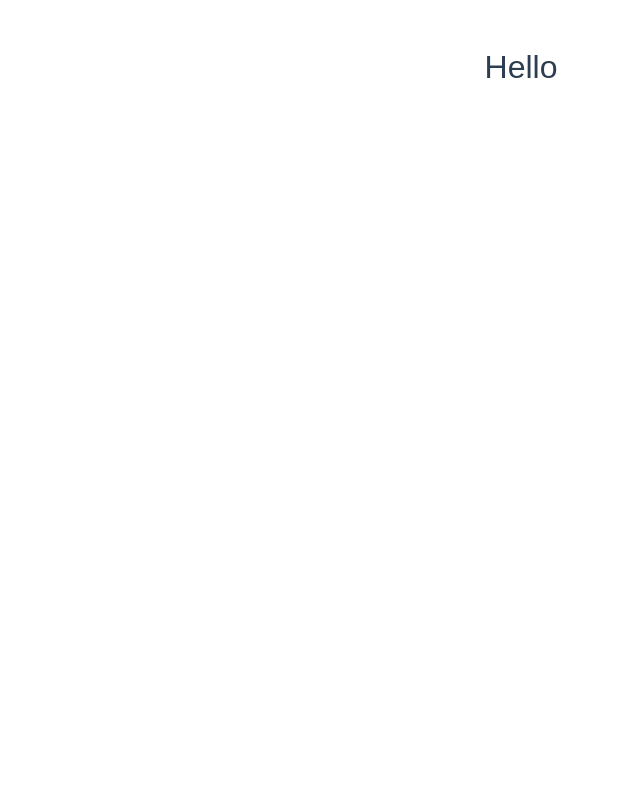
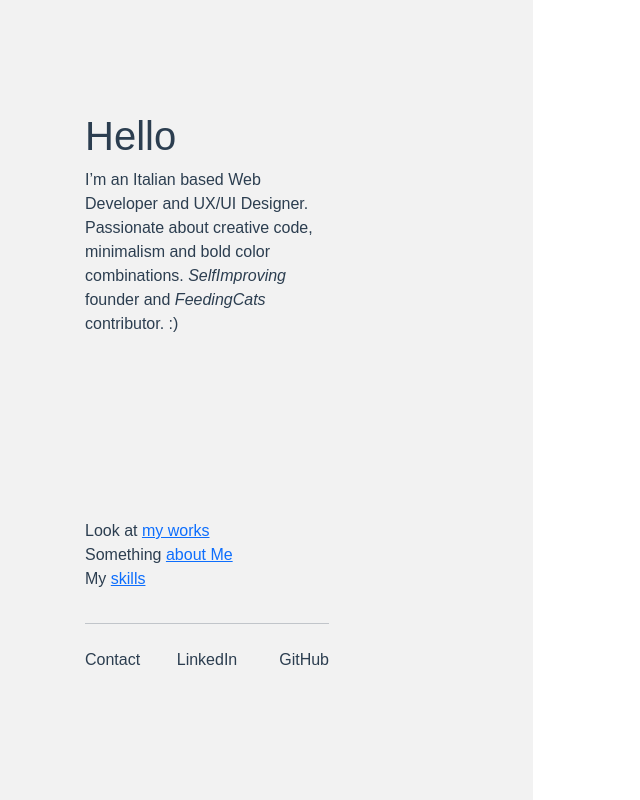
Before and after one commit to Antonius131/personal-website, a Vue app: page /desktop in a window 1280 px wide. Shown: the whole page, without its empty margins (119-759 px from the left). Built offline with nearby package versions, Linux system fonts and the light colour scheme.

Commit message:
import HeaderDesktop in MainDesktop

```diff
--- a/src/components/desktop/MainDesktop.vue
+++ b/src/components/desktop/MainDesktop.vue
@@ -1,19 +1,20 @@
 <template>
-   <div class="container">
-      <div class="row">
-         <div class="col-12 text-center py-5">
-            <h2>Hello</h2>
-         </div>
+   <div id="wrapper" class="col-12">
+      <div class="col-6">
+         <HeaderDesktop />
       </div>
    </div>
 </template>
 
 <script>
-export default {
+import HeaderDesktop from './HeaderDesktop.vue'
 
-}
+   export default {
+      components: {
+         HeaderDesktop
+      }
+   }
 </script>
 
 <style>
-
 </style>
```
